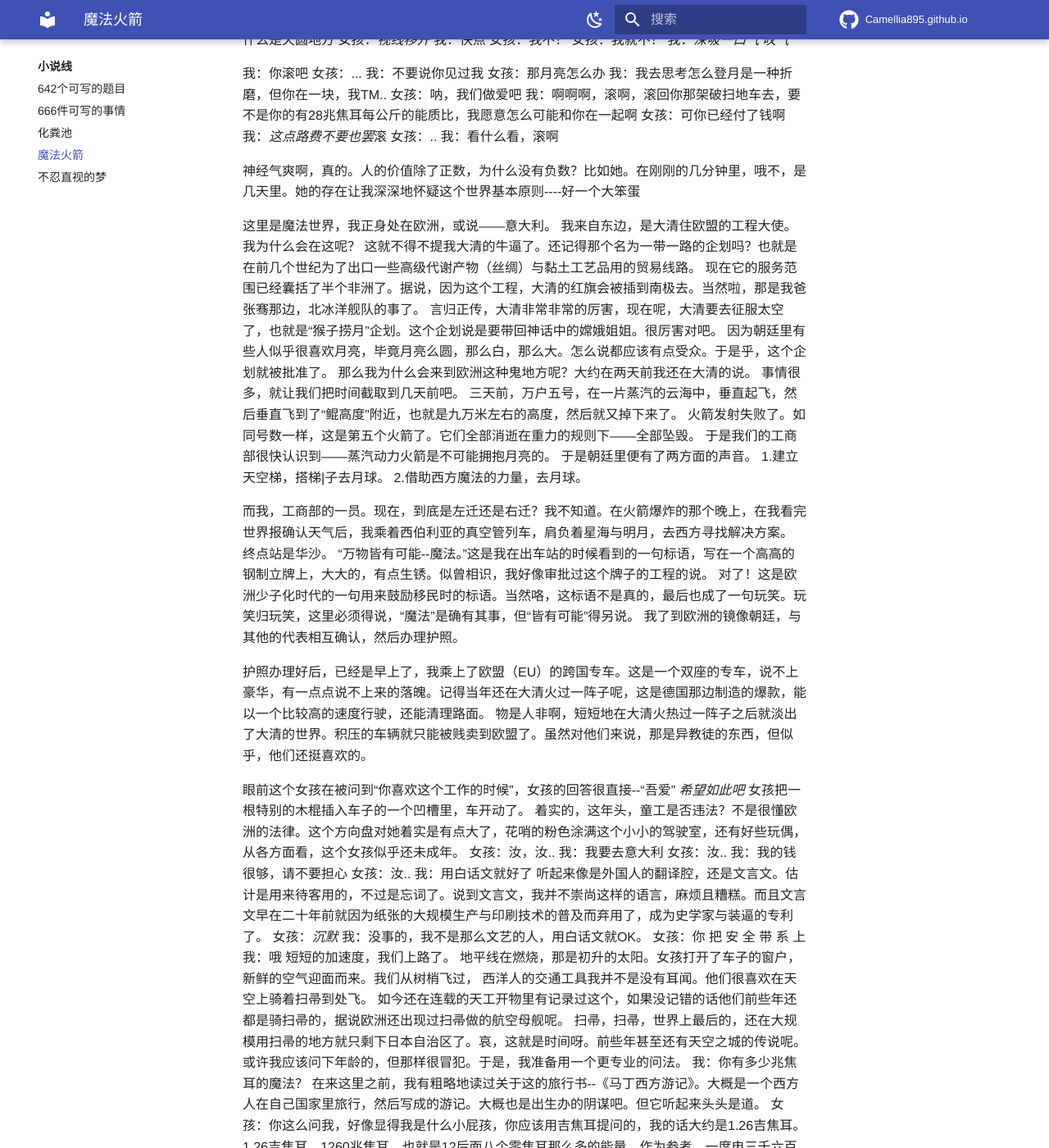
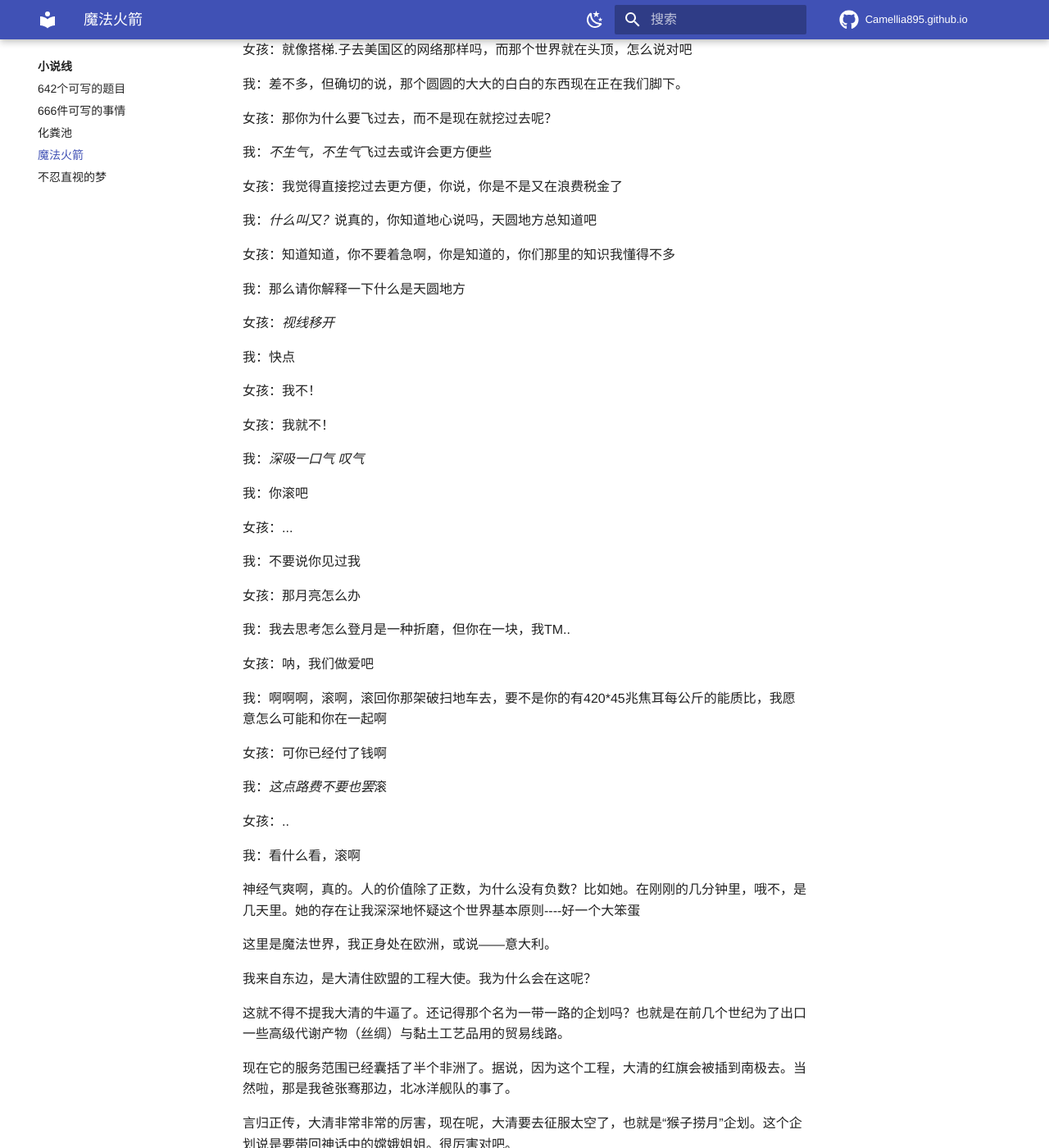
Before and after one commit to Camellia895/Camellia895.github.io, an MkDocs documentation site: the page built from docs/write/魔法火箭.md, in a window 1280 px wide and 1400 px high, scrolled down 480 px. Shown: the whole window at 82% size. Built offline with MkDocs 1.6.1 and Material for MkDocs 9.7.7, drawn with Linux system fonts in a browser that asks for light colours; some web fonts are replaced; comment, search, counter and statistics services are not loaded; some of the changed text lies outside the part shown.

Commit message:
Update 魔法火箭.md

```diff
--- a/docs/write/魔法火箭.md
+++ b/docs/write/魔法火箭.md
@@ -4,152 +4,265 @@
 “不要看我啊，我还小”眼前的这个屑魔女捂住自己可有可无的胸，脸上略带红晕地说。
 
 我：我指的是Δv
+
 女孩：Δv是什么，比dv还好看吗
+
 我：别一天到晚想着Migic Plone里的东西，好吗。Δv是速度增量的意思。
+
 女孩：嗯...这个“速度增量”比dv还色吗
+
 我：*我特么*是，是，速度增量是我们通向最色的dv世界的桥梁，而我们要借助很多很多dv去那个世界。
 
 女孩：就像搭梯.子去美国区的网络那样吗，而那个世界就在头顶，怎么说对吧
+
 我：差不多，但确切的说，那个圆圆的大大的白白的东西现在正在我们脚下。
+
 女孩：那你为什么要飞过去，而不是现在就挖过去呢？
+
 我：*不生气，不生气*飞过去或许会更方便些
+
 女孩：我觉得直接挖过去更方便，你说，你是不是又在浪费税金了
+
 我：*什么叫又？*说真的，你知道地心说吗，天圆地方总知道吧
+
 女孩：知道知道，你不要着急啊，你是知道的，你们那里的知识我懂得不多
+
 我：那么请你解释一下什么是天圆地方
+
 女孩：*视线移开*
+
 我：快点
+
 女孩：我不！
+
 女孩：我就不！
+
 我：*深吸一口气* *叹气*
 
 我：你滚吧
+
 女孩：...
+
 我：不要说你见过我
+
 女孩：那月亮怎么办
+
 我：我去思考怎么登月是一种折磨，但你在一块，我TM..
+
 女孩：呐，我们做爱吧
-我：啊啊啊，滚啊，滚回你那架破扫地车去，要不是你的有28兆焦耳每公斤的能质比，我愿意怎么可能和你在一起啊
+
+我：啊啊啊，滚啊，滚回你那架破扫地车去，要不是你的有420*45兆焦耳每公斤的能质比，我愿意怎么可能和你在一起啊
+
 女孩：可你已经付了钱啊
+
 我：*这点路费不要也罢*滚
+
 女孩：..
+
 我：看什么看，滚啊
 
 神经气爽啊，真的。人的价值除了正数，为什么没有负数？比如她。在刚刚的几分钟里，哦不，是几天里。她的存在让我深深地怀疑这个世界基本原则----好一个大笨蛋
 
+这里是魔法世界，我正身处在欧洲，或说——意大利。
 
+我来自东边，是大清住欧盟的工程大使。我为什么会在这呢？
 
-这里是魔法世界，我正身处在欧洲，或说——意大利。
-我来自东边，是大清住欧盟的工程大使。我为什么会在这呢？
 这就不得不提我大清的牛逼了。还记得那个名为一带一路的企划吗？也就是在前几个世纪为了出口一些高级代谢产物（丝绸）与黏土工艺品用的贸易线路。
+
 现在它的服务范围已经囊括了半个非洲了。据说，因为这个工程，大清的红旗会被插到南极去。当然啦，那是我爸张骞那边，北冰洋舰队的事了。
+
 言归正传，大清非常非常的厉害，现在呢，大清要去征服太空了，也就是“猴子捞月”企划。这个企划说是要带回神话中的嫦娥姐姐。很厉害对吧。
+
 因为朝廷里有些人似乎很喜欢月亮，毕竟月亮么圆，那么白，那么大。怎么说都应该有点受众。于是乎，这个企划就被批准了。
+
 那么我为什么会来到欧洲这种鬼地方呢？大约在两天前我还在大清的说。
+
 事情很多，就让我们把时间截取到几天前吧。
+
 三天前，万户五号，在一片蒸汽的云海中，垂直起飞，然后垂直飞到了“鲲高度”附近，也就是九万米左右的高度，然后就又掉下来了。
+
 火箭发射失败了。如同号数一样，这是第五个火箭了。它们全部消逝在重力的规则下——全部坠毁。
+
 于是我们的工商部很快认识到——蒸汽动力火箭是不可能拥抱月亮的。
+
 于是朝廷里便有了两方面的声音。
+
 1.建立天空梯，搭梯|子去月球。
+
 2.借助西方魔法的力量，去月球。
 
 而我，工商部的一员。现在，到底是左迁还是右迁？我不知道。在火箭爆炸的那个晚上，在我看完世界报确认天气后，我乘着西伯利亚的真空管列车，肩负着星海与明月，去西方寻找解决方案。
+
 终点站是华沙。
+
 “万物皆有可能--魔法。”这是我在出车站的时候看到的一句标语，写在一个高高的钢制立牌上，大大的，有点生锈。似曾相识，我好像审批过这个牌子的工程的说。
+
 对了！这是欧洲少子化时代的一句用来鼓励移民时的标语。当然咯，这标语不是真的，最后也成了一句玩笑。玩笑归玩笑，这里必须得说，“魔法”是确有其事，但“皆有可能”得另说。
+
 我了到欧洲的镜像朝廷，与其他的代表相互确认，然后办理护照。
 
 护照办理好后，已经是早上了，我乘上了欧盟（EU）的跨国专车。这是一个双座的专车，说不上豪华，有一点点说不上来的落魄。记得当年还在大清火过一阵子呢，这是德国那边制造的爆款，能以一个比较高的速度行驶，还能清理路面。
+
 物是人非啊，短短地在大清火热过一阵子之后就淡出了大清的世界。积压的车辆就只能被贱卖到欧盟了。虽然对他们来说，那是异教徒的东西，但似乎，他们还挺喜欢的。
 
 眼前这个女孩在被问到“你喜欢这个工作的时候”，女孩的回答很直接--“吾爱”
+
 *希望如此吧*
+
 女孩把一根特别的木棍插入车子的一个凹槽里，车开动了。
+
 着实的，这年头，童工是否违法？不是很懂欧洲的法律。这个方向盘对她着实是有点大了，花哨的粉色涂满这个小小的驾驶室，还有好些玩偶，从各方面看，这个女孩似乎还未成年。
+
 女孩：汝，汝..
+
 我：我要去意大利
+
 女孩：汝..
+
 我：我的钱很够，请不要担心
+
 女孩：汝..
+
 我：用白话文就好了
+
 听起来像是外国人的翻译腔，还是文言文。估计是用来待客用的，不过是忘词了。说到文言文，我并不崇尚这样的语言，麻烦且糟糕。而且文言文早在二十年前就因为纸张的大规模生产与印刷技术的普及而弃用了，成为史学家与装逼的专利了。
+
 女孩：*沉默*
+
 我：没事的，我不是那么文艺的人，用白话文就OK。
+
 女孩：你
+
 把
+
 安
+
 全
+
 带
+
 系
+
 上
+
 我：哦
+
 短短的加速度，我们上路了。
+
 地平线在燃烧，那是初升的太阳。女孩打开了车子的窗户，新鲜的空气迎面而来。我们从树梢飞过，
+
 西洋人的交通工具我并不是没有耳闻。他们很喜欢在天空上骑着扫帚到处飞。
+
 如今还在连载的天工开物里有记录过这个，如果没记错的话他们前些年还都是骑扫帚的，据说欧洲还出现过扫帚做的航空母舰呢。
+
 扫帚，扫帚，世界上最后的，还在大规模用扫帚的地方就只剩下日本自治区了。哀，这就是时间呀。前些年甚至还有天空之城的传说呢。
+
 或许我应该问下年龄的，但那样很冒犯。于是，我准备用一个更专业的问法。
+
 我：你有多少兆焦耳的魔法？
+
 在来这里之前，我有粗略地读过关于这的旅行书--《马丁西方游记》。大概是一个西方人在自己国家里旅行，然后写成的游记。大概也是出生办的阴谋吧。但它听起来头头是道。
+
 女孩：你这么问我，好像显得我是什么小屁孩，你应该用吉焦耳提问的，我的话大约是1.26吉焦耳。
+
 1.26吉焦耳，1260兆焦耳，也就是12后面八个零焦耳那么多的能量。作为参考，一度电三千六百千焦，也就是3.6兆焦耳。就是说，这只女孩拥有整整350度电。
+
 这就是欧洲吗。哇，amazing啊。
+
 我努力回忆那本书里写的年龄推算公式。记得是一个常数乘以能量以及..干什么来这？..作为分母？..怎么记得还有一个根号来着？...啊，怎么感觉梦回高中，
+
 女孩：*把手在我眼前挥了挥*你还好吗，你的表情忽然就开始痛苦起来了
+
 我：没事，没事，就是刚刚又回到了高中，又被老师骂了一遍，又体验了一次考试忘记公式的感觉，又一次体验了回被空无一物的东西胖揍一顿的感觉。
+
 女孩：尽管不知道你说的高中是什么，但听起来很不好的样子。
+
 我：抱歉，抱歉，刚刚的话就当做没听见好了。
 
 说道高中，我其实是最后一届的体验高中的学生。高中教育在我的那届后面被取消了，也就是说，我要读完高中，而比我小一点的“上一届”不用上高中，也不用高考。相比我的这一届，他们真的是幸福极了，就像学校要装德国进口的空调时，而我忽然毕业了一样。大概就是怀着这样的“没空调”心情完成了所有意义上最后一次高考。
 
 女孩：你是在意我的年龄吗？今年..大概14岁了。如果按照最东边的那个国家的话，我 大 概 可 以 了 哦。
+
 我：什么叫“大概十四岁”年龄也有大概的吗，先不论这个，句末的“大 概 可 以”是什么意思。
+
 我有被惊到，发出“去冰箱吃饭，结果被告知冰箱里有一只大象在换衣服”一样的声音。
+
 她笑了起来，经过了森林的阳光盖在她的侧脸上，微微的金色，她一只胳膊架在车窗上，支持着脸颊，一只手操作着方向盘。
+
 女孩：工作啦，是工作。在这个国家，如果有能力，只要12岁就可以自食其力了。
+
 我：这样啊( ›´ω`‹ )，那你现在辛苦吗
+
 女孩：其实还好了，似乎是因为去全球化的缘故，最近的单子并不是很多。
+
 我：那，工作开心吗
+
 女孩：拿到钱的时候很开心
+
 我：那还真是现实呢
-
 
 远处，我看到与我们同路的大雁正向我们靠拢。
 
 我：哇，是大雁，它们在向我们这边飞来耶*我尝试探出窗外*
+
 女孩：*关上了窗户* *打方向盘*
+
 我：干嘛，大雁又不是什么糟糕的生物
+
 女孩：哀，外乡人，它们可是“只会拉屎的怪物啊”
+
 忽然听到脏话，从女孩口中说出，我有点惊讶
+
 我：大雁在我那（故乡）可是有很多典故的，比如欲擒故纵，天涯若比邻什么的。大雁在我那才不是什么怪物。
+
 女孩：尽管不知道大雁和“欲擒故纵”是怎么关联起来的。但我还是要提一嘴，出事了，你付钱。
+
 我：哦哦，我付钱。那是就是那个有名的ChatHuman-3.5说的。
+
 女孩：*把方向盘转回去*ChatHuman？那是什么东西。
+
 我：就是一个超级聪明的人啊，你没有听说过过吗，
+
 女孩：并没有，如果真的存在这样的人，那还真是聪明啊
+
 我：*如果我没理解错的话，这是一个嘲讽？*
 
 那些小一点的大雁更随着大一点的大雁，人字形前进，阳光在翅膀间斑驳着。
+
 一切都美极了。如果它们不直接站在车顶上的话，如果它们不会朝着车子喷射的话，如果那些不明液体不会从车窗上飞流直下的话，如果雨刷没开的话。
 
 女孩：你付钱哦
+
 我：*沉默*
+
 女孩：这就是欧洲啊。
+
 我：那还真有味道
+
 女孩：*咳*，我是指一切皆有可能。
+
 我：你能不能用魔法把他们赶走。
+
 女孩：可以呦，只不过剩下的魔法很可能到不了意大利。很可能要隔天才能到达。
 
 在确认了我的意向之后，女孩从椅子后面的空间里掏出了跟长长的木头，顶端被扭曲成个圆。根据书上说的，这应该就是法杖吧。
+
 2024.12.27
+
 女孩：你能不能让开些
+
 *我尝试站起来，收腹，把自己贴在这个狭小空间的上角落尽力腾出空间*
+
 她尝试将法杖的长轴和车齐平，但看起来刚好不能伸直。
+
 女孩：你等等哈，我可是专业的
+
 她展开双手继续施力，法杖在车窗上发出刺拉声。
+
 不得不说，努力的样子真是可爱啊。*并不*
 
 我：要不把法杖放外面施法？
+
 她：你说得对*但法杖好像卡住了，眼神示意我坐些帮助*
+
 *好像只差了一点点力，
```
